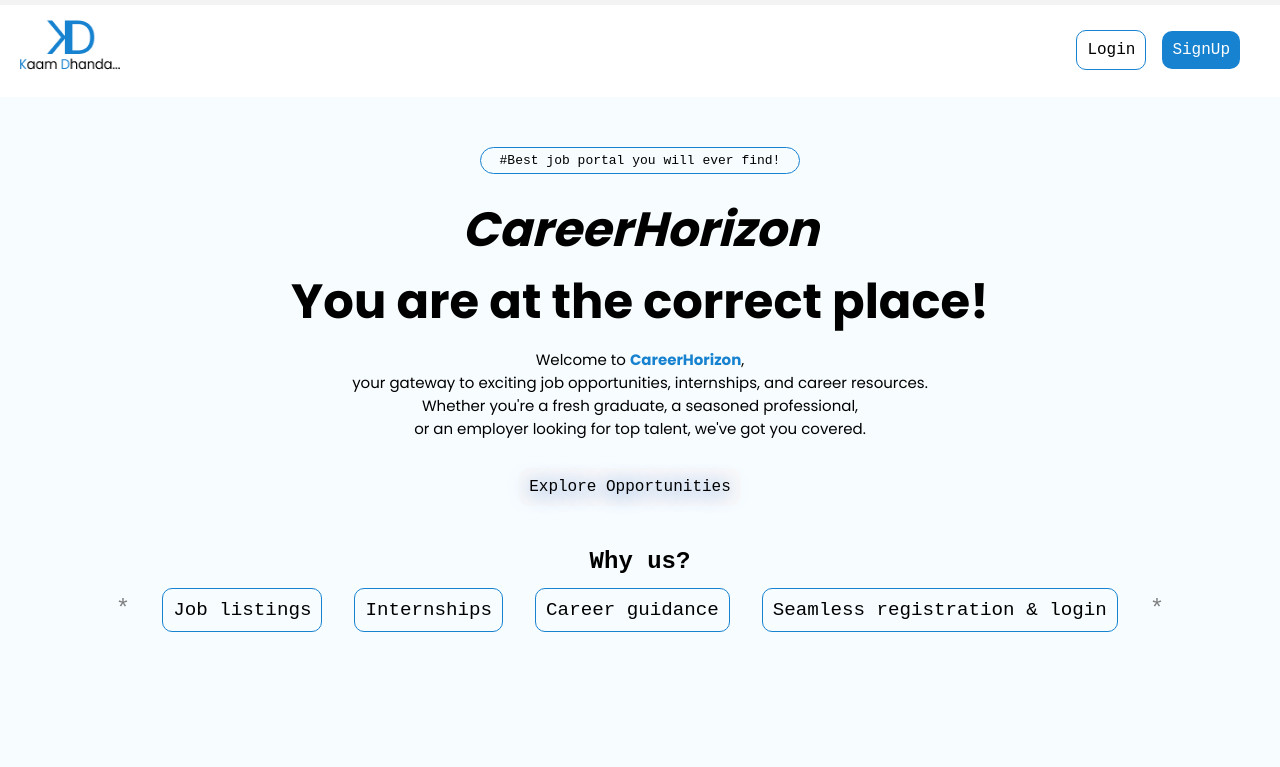
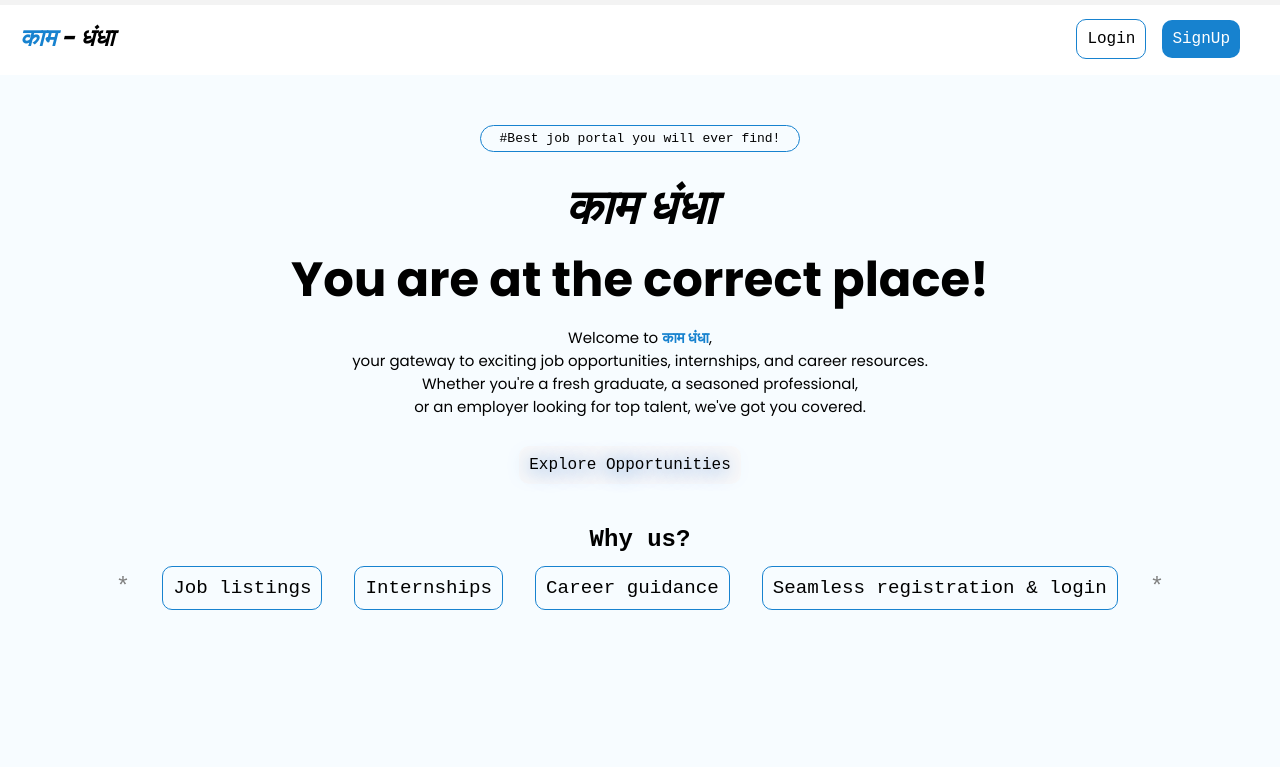
Before and after one commit to Devanandfarkade/CareerHorizon, a website: page public/index.html in a window 1280 px wide. Shown: the top 767 px of the page. Drawn offline with Linux system fonts and the light colour scheme.

Commit message:
Change in company name

```diff
--- a/public/css/index.css
+++ b/public/css/index.css
@@ -42,16 +42,22 @@ body {
   top: 0;
 }
 
-.logo img {
-  width: 100px; /* Adjust size as needed */
+/* .logo img {
+  width: 100px;
   height: 50px;
 }
+  */
 
-/*.logo h5:hover {
+.logo h5 {
+  font-size: 1.5rem;
+  font-style: italic;
+}
+
+.logo h5:hover {
   transform: scaleY(1.2);
   cursor: pointer;
 }
-*/
+
 .log-signbtn {
   display: flex;
   align-items: center;
--- a/public/index.html
+++ b/public/index.html
@@ -3,7 +3,7 @@
   <head>
     <meta charset="UTF-8" />
     <meta name="viewport" content="width=device-width, initial-scale=1.0" />
-    <title>CareerHorizon</title>
+    <title>Kaam Dhanda</title>
     <link rel="icon" href="/imgVideos/KD_Logo.png" />
     <link rel="stylesheet" href="/css/index.css" />
     <link rel="preconnect" href="https://fonts.googleapis.com" />
@@ -20,7 +20,7 @@
 
     <div class="navbar">
       <div class="logo">
-        <img src="/imgVideos/KD_Logo.png" alt="" />
+        <h5><span>काम</span> - धंधा</h5>
       </div>
       <div class="log-signbtn">
         <div class="log">
@@ -36,10 +36,10 @@
       <p id="bio-text"><b></b></p>
     </div>
     <div class="title">
-      <h1 class="logo-name">CareerHorizon</h1>
+      <h1 class="logo-name">काम धंधा</h1>
       <h1>You are at the correct place!</h1>
       <p>
-        Welcome to <b><span>CareerHorizon</span></b
+        Welcome to <b><span>काम धंधा</span></b
         >,<br />
         your gateway to exciting job opportunities, internships, and career
         resources.<br />
@@ -161,7 +161,7 @@
 
     <div class="footer">
       <div class="logo">
-        <p>Kaam Dhanda</p>
+        <p><span>काम</span> - धंधा</p>
       </div>
       <div class="social-links">
         <!-- <p>Made with ❣️ by</p> -->
```
Also changed, not shown: public/register.html (+5 -1 lines).
